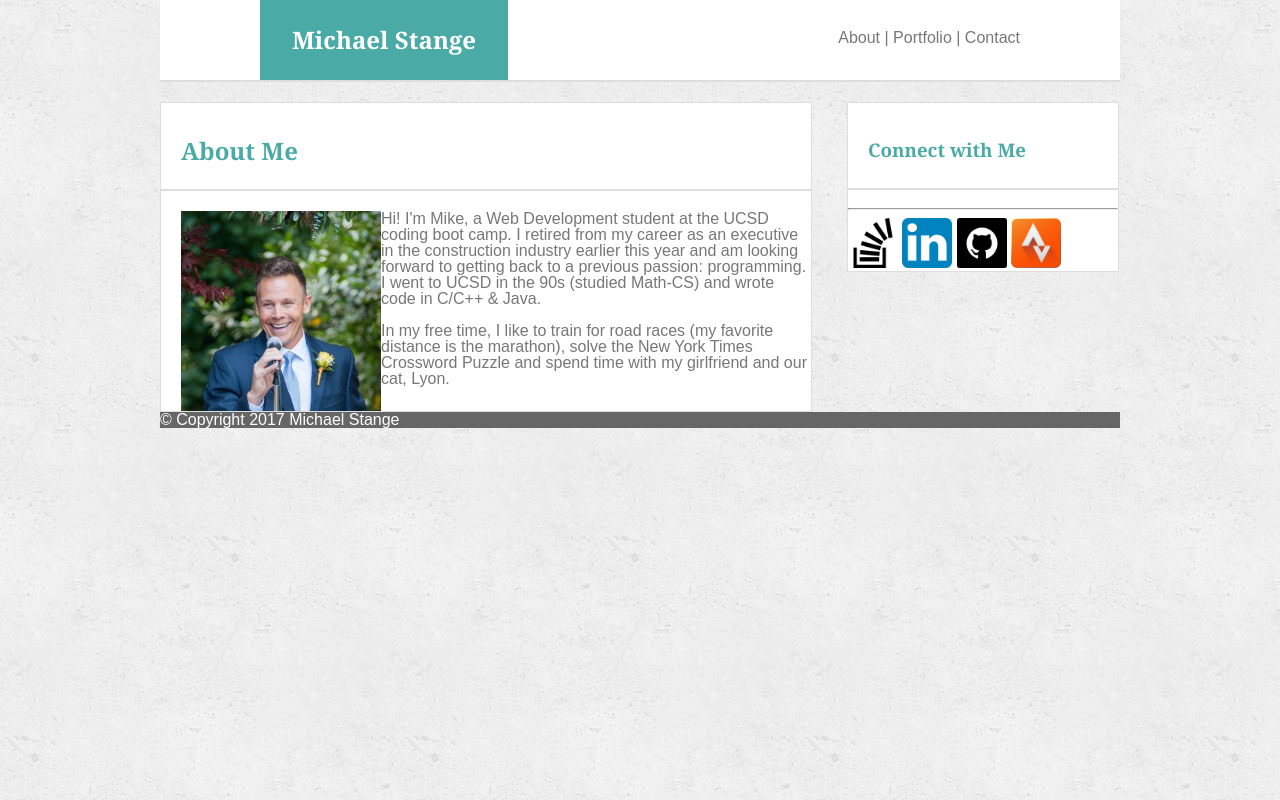
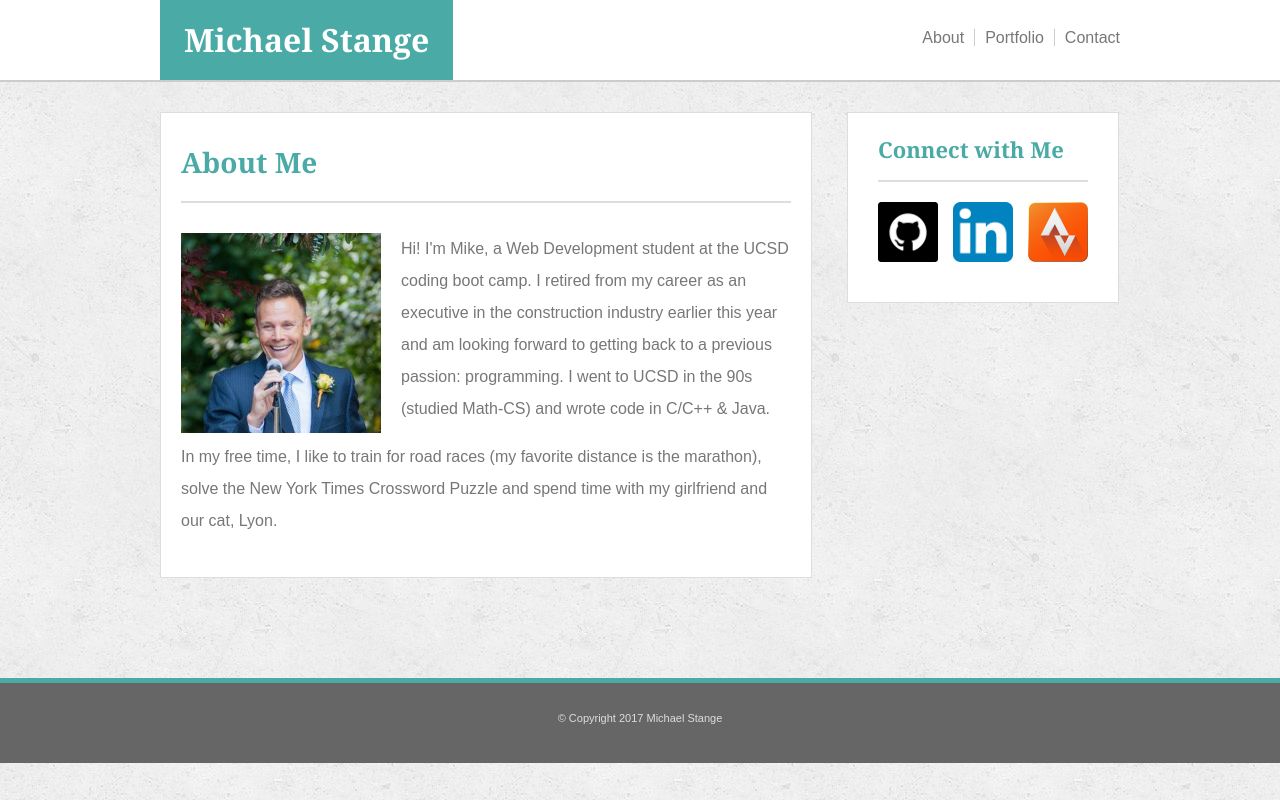
Before and after one commit to mstange22/Basic-Portfolio, a plain HTML site: page index.html in a window 1280 px wide. Drawn offline with Linux system fonts and the light colour scheme.

Commit message:
Updates - About Page Complete

```diff
--- a/assets/css/reset.css
+++ b/assets/css/reset.css
@@ -0,0 +1,48 @@
+/* http://meyerweb.com/eric/tools/css/reset/
+   v2.0 | 20110126
+   License: none (public domain)
+*/
+
+html, body, div, span, applet, object, iframe,
+h1, h2, h3, h4, h5, h6, p, blockquote, pre,
+a, abbr, acronym, address, big, cite, code,
+del, dfn, em, img, ins, kbd, q, s, samp,
+small, strike, strong, sub, sup, tt, var,
+b, u, i, center,
+dl, dt, dd, ol, ul, li,
+fieldset, form, label, legend,
+table, caption, tbody, tfoot, thead, tr, th, td,
+article, aside, canvas, details, embed,
+figure, figcaption, footer, header, hgroup,
+menu, nav, output, ruby, section, summary,
+time, mark, audio, video {
+	margin: 0;
+	padding: 0;
+	border: 0;
+	font-size: 100%;
+	font: inherit;
+	vertical-align: baseline;
+}
+/* HTML5 display-role reset for older browsers */
+article, aside, details, figcaption, figure,
+footer, header, hgroup, menu, nav, section {
+	display: block;
+}
+body {
+	line-height: 1;
+}
+ol, ul {
+	list-style: none;
+}
+blockquote, q {
+	quotes: none;
+}
+blockquote:before, blockquote:after,
+q:before, q:after {
+	content: '';
+	content: none;
+}
+table {
+	border-collapse: collapse;
+	border-spacing: 0;
+}
--- a/assets/css/style.css
+++ b/assets/css/style.css
@@ -1,18 +1,28 @@
 body {
 	margin: 0 auto;
 	padding: 0;
-	width: 960px;
 	background-image: url("../images/concrete_seamless.png");
 	background-color: #777777;
 	font-family: 'Arial', 'Helvetica Neue', Helvetica, sans-serif;
 	color: #777777;
-	line-height: 100%;
+	/*line-height: 100%;*/
 }
 
 header {
 	background-color: #ffffff;
 	height: 80px;
-	border-bottom: solid 2px #dddddd;
+	border-bottom: solid 2px #cccccc;
+}
+
+#header-container {
+	width: 960px;
+	margin: 0 auto;
+}
+
+#container {
+	width: 960px;
+	margin: 0 auto;
+	margin-top: 30px;
 }
 
 #name {
@@ -20,16 +30,34 @@ header {
 	background-color: #4aaaa5;
 	color: white;
 	margin-top: 0px;
-	margin-left: 100px;
-	padding: 32px 32px;
+	margin-left: 0px;
+	font-size: 32px;
+	font-weight: bold;
+	padding: 24px 24px;
+	font-family: 'Georgia', Times, Times New Roman, serif;
 }
 
 nav {
 	float: right;
 	color: #777777;
-	margin-right: 100px;
+	margin-right: 0px;
 	padding-top: 30px;
 	padding-bottom: 20px;
+}
+
+#about-link {
+	border-right: 1px solid #cccccc;
+	padding-right: 10px;
+}
+
+#portfolio-link {
+	border-right: 1px solid #cccccc;
+	padding-left: 10px;
+	padding-right: 10px;
+}
+
+#contact-link {
+	padding-left: 10px;
 }
 
 a {
@@ -40,42 +68,93 @@ a {
 h2, h3 {
 	color: #4aaaa5;
 	font-family: 'Georgia', Times, Times New Roman, serif;
+	font-weight: bold;
 	padding-top: 20px;
 	padding-left: 20px;
 	padding-bottom: 30px;
-	border-bottom: 2px solid #dddddd;
+}
+
+h2 {
+	font-size: 28px;
+	padding-top: 35px;
+	padding-bottom: 25px;
+	padding-left: 20px;
+}
+
+section, aside {
+	float: left;
+	border: 1px solid #dddddd;
+	background-color: #ffffff;
 }
 
 section {
-	float: left;
-	border: 1px solid #dddddd;
-	background-color: #ffffff;
 	width: 650px;
 	margin-right: 15px;
+	margin-bottom: 100px;
+	padding-bottom: 40px;
 }
 
-p {
-	margin-left: 20px;
+#section-container {
+	border-top: 2px solid #dddddd;
+	margin: 0 20px;
+	padding-top: 30px;
+}
+
+.text {
+	margin-top: 0;
+	line-height: 200%;
 }
 
 aside {
+	width: 270px;
+	margin-left: 20px;
+	padding-bottom: 40px;
+}
+
+#aside-header {
+	font-size: 22px;
+	font-weight: bold;
+	padding-top: 25px;
+	padding-left: 30px;
+	padding-bottom: 20px;
+}
+
+#aside-container {
+	border-top: 2px solid #dddddd;
+	margin: 0 30px;
+	padding-top: 20px;
+	padding-bottom: 20px;
+}
+
+#git {
 	float: left;
-	border: 1px solid #dddddd;
-	width: 270px;
-	background-color: #ffffff;
-	margin-left: 20px;
+	width: 60px;
+	padding-right: 15px;
+}
+
+#li {
+	float: left;
+	width: 60px;
+	padding-right: 15px;
+}
+
+#strava {
+	float: left;
+	width: 60px;
 }
 
 footer {
+	clear: both;
+	height: 50px;
+	padding-top: 30px;
 	background-color: #666666;
-	color: #ffffff;
+	color: #dddddd;
+	text-align: center;
+	font-size: 11px;
+	border-top: solid 5px #4aaaa5;
 }
 
 #mike-mic {
 	float: left;
-	padding-left: 20px;
+	margin-right: 20px;
 }
-
-#bottom-line {
-	clear: both;
-}
--- a/index.html
+++ b/index.html
@@ -2,32 +2,50 @@
 <html>
 <head>
 	<title>Michael Stange - Web Developer</title>
+	<link rel="stylesheet" type="text/css" href="assets/css/reset.css">
 	<link rel="stylesheet" type="text/css" href="assets/css/style.css">
 </head>
+
 <body>
+
 	<header>
-		<h2 id="name">Michael Stange</h2>
+		<div id="header-container">
+		<h1 id="name">Michael Stange</h2>
 		<nav>
-			<a href="about.html">About</a> | <a href="portfolio.html">Portfolio</a> | <a href="contact.html">Contact</a>
+			<a id="about-link" href="index.html">About</a><a id="portfolio-link" href="portfolio.html">Portfolio</a><a id="contact-link" href="contact.html">Contact</a>
 		</nav>
+		</div>
 	</header>
 
+	<div id="container">
 		<section id="about-me">
 			<h2>About Me</h2>
+
+			<div id="section-container">
 				<img id="mike-mic" src="assets/images/mike.jpg" width="200px" alt="Mike on the mic.">
-		<p>Hi! I'm Mike, a Web Development student at the UCSD coding boot camp.  I retired from my career as an executive in the construction industry earlier this year and am looking forward to getting back to a previous passion: programming.  I went to UCSD in the 90s (studied Math-CS) and wrote code in C/C++ & Java.</p>
-		<p>In my free time, I like to train for road races (my favorite distance is the marathon), solve the New York Times Crossword Puzzle and spend time with my girlfriend and our cat, Lyon.</p>
+
+				<p class="text">Hi! I'm Mike, a Web Development student at the UCSD coding boot camp.  I retired from my career as an executive in the construction industry earlier this year and am looking forward to getting back to a previous passion: programming.  I went to UCSD in the 90s (studied Math-CS) and wrote code in C/C++ & Java.</p><br>
+				<p class="text">In my free time, I like to train for road races (my favorite distance is the marathon), solve the New York Times Crossword Puzzle and spend time with my girlfriend and our cat, Lyon.</p>
+			</div>
+
 		</section>
+
 		<aside>
-		<h3>Connect with Me</h3>
-		<hr>
-		<a href="https://stackoverflow.com/users/8218469/m-stange?tab=profile"><img src="assets/images/so-icon.png" width="50"></a>
-		<a href="https://www.linkedin.com/in/mike-stange-21004341/"><img src="assets/images/li-icon.png" width="50"></a>
-		<a href="https://github.com/mstange22/"><img src="assets/images/gh-icon.png" width="50"></a>
-		<a href="https://www.strava.com/athletes/412030"><img src="assets/images/strava-icon.png" width="50"></a>
 
+			<h3 id="aside-header">Connect with Me</h3>
+
+			<div id="aside-container">
+
+				<a href="https://github.com/mstange22/"><img id="git" src="assets/images/gh-icon.png"></a>
+				<a href="https://www.linkedin.com/in/mike-stange-21004341/"><img id="li" src="assets/images/li-icon.png"></a>
+				<a href="https://www.strava.com/athletes/412030"><img id="strava" src="assets/images/strava-icon.png" width="50"></a>
+				<!-- <a href="https://stackoverflow.com/users/8218469/m-stange?tab=profile"><img src="assets/images/so-icon.png" width="50"></a> -->
+
+			</div>
 		</aside>
-	<p id="bottom-line"></p>
+
+	</div>
+
 	<footer>
 		&copy; Copyright 2017 Michael Stange
 	</footer>
```
Also changed, not shown: portfolio.html (+6 -2 lines). Lines whose indentation alone changed are shown as unchanged.
